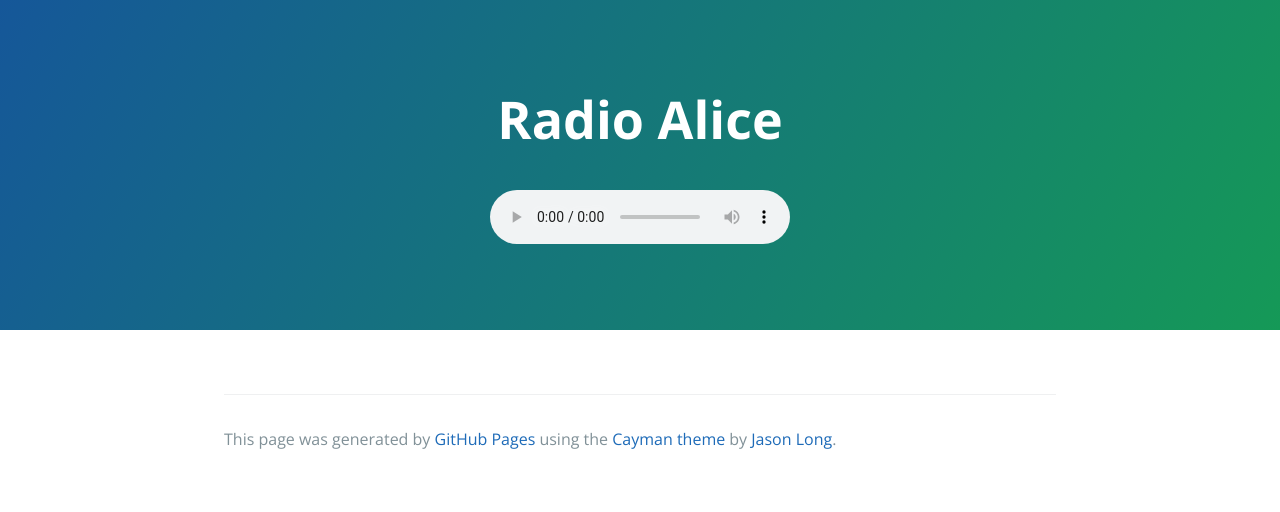
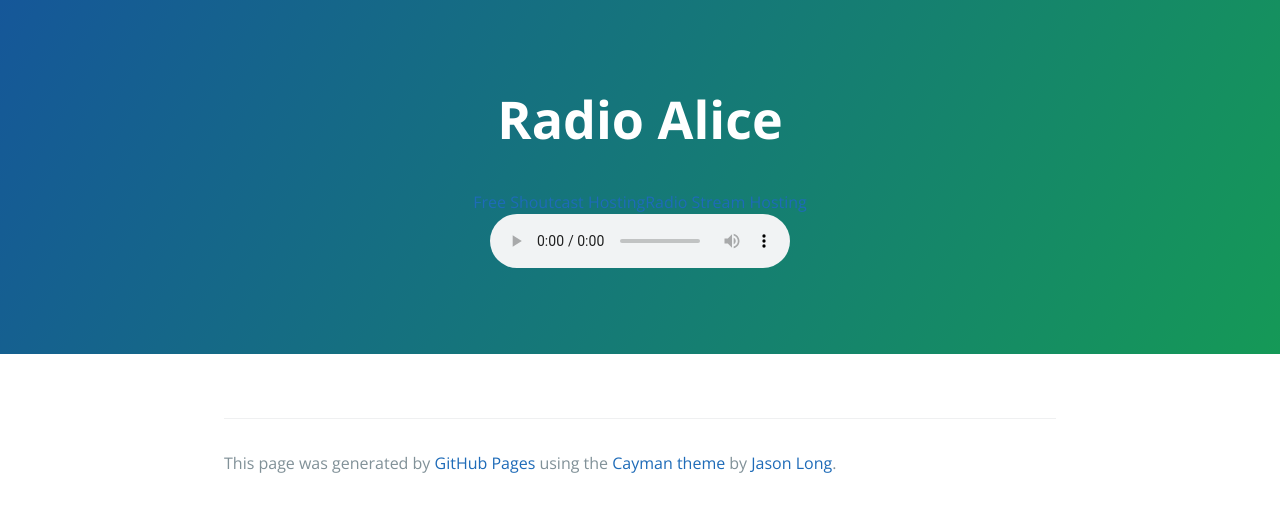
Before and after one commit to radioalice/radioalice.github.io, a Jekyll site: the page index.html, which Jekyll copies as it is, in a window 1280 px wide. Shown: the top 512 px of the page. Built offline with Jekyll 4.4.1, drawn with Linux system fonts in a browser that asks for light colours; a script that is not in the unit is left out.

Commit message:
Update index.html

```diff
--- a/index.html
+++ b/index.html
@@ -13,19 +13,17 @@
     <section class="page-header">
       <h1 class="project-name">Radio Alice</h1>
       <h2 class="project-tagline"></h2>
-
+      <script type="text/javascript">var cstrpuid = 339938;var cstrpwidth = "500";var cstrpheight = "325";</script>
+<script type="text/javascript" src="http://cdn.caster.fm/0070B7/widgets/player_noads.js"></script>
+<!--   DO NOT REMOVE THE LINKS BELOW, THEY  WILL BE HIDDEN (AND WILL HELP US A LOT)   -->
+<a id="cstrplb" href="http://www.caster.fm/">Free Shoutcast Hosting</a><a id="cstrplb2" href="http://www.caster.fm/">Radio Stream Hosting</a>
+<div id="cstrpdiv"></div>
       <audio controls autoplay>
         <source src="http://shaincast.caster.fm:12064/listen.mp3" type="audio/mpeg">
       </audio>
-      <script type="text/javascript">var cstrpuid = 339938;var cstrpwidth = "500";var cstrpheight = "325";</script>
-      <script type="text/javascript" src="http://cdn.caster.fm/0070B7/widgets/player_noads.js"></script>
-
-
     </section>
-
     <section class="main-content">
       <h3></h3>
-
       <footer class="site-footer">
 
         <span class="site-footer-credits">This page was generated by <a href="https://pages.github.com">GitHub Pages</a> using the <a href="https://github.com/jasonlong/cayman-theme">Cayman theme</a> by <a href="https://twitter.com/jasonlong">Jason Long</a>.</span>
```
